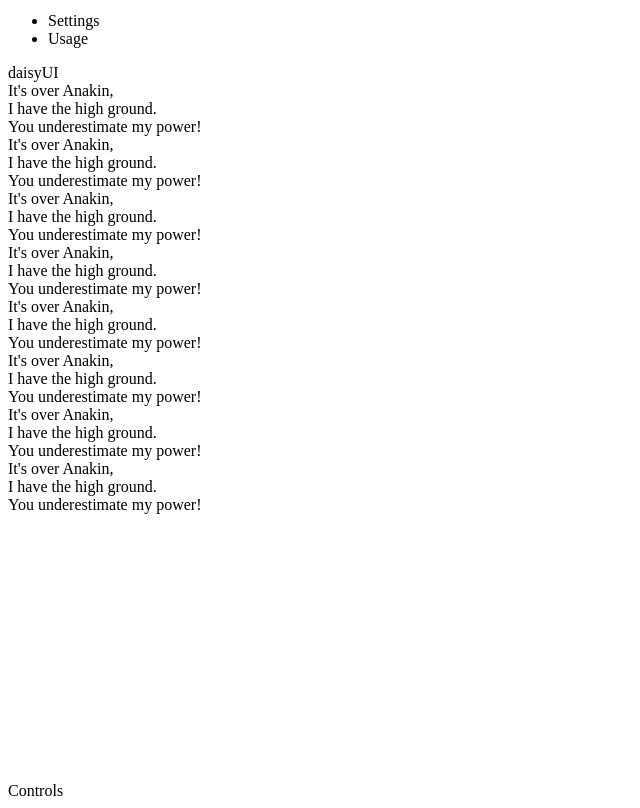
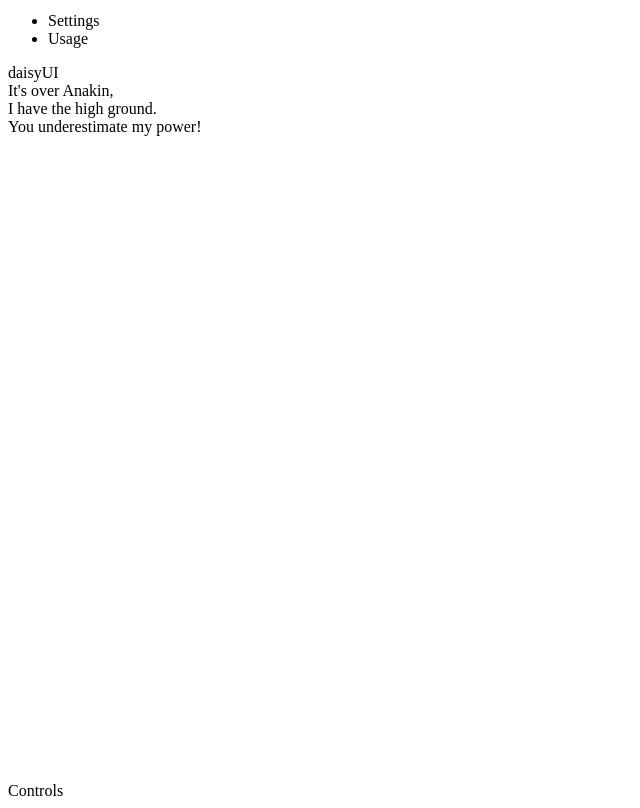
Before and after one commit to its-saran/svelte-daisy, a SvelteKit app: page / in a window 1280 px wide. Shown: the part 1300-2108 px from the top of the page, without its empty margins (0-640 px from the left). Built offline with nearby package versions, Linux system fonts and the light colour scheme.

Commit message:
Test sidebar scrolling

```diff
--- a/src/app.html
+++ b/src/app.html
@@ -1,5 +1,5 @@
 <!doctype html>
-<html lang="en" data-theme="dark">
+<html lang="en" data-theme="light">
 	<head>
 		<meta charset="utf-8" />
 		<link rel="icon" href="%sveltekit.assets%/favicon.png" />
--- a/src/routes/+page.svelte
+++ b/src/routes/+page.svelte
@@ -33,50 +33,8 @@
         <div class="chat chat-end">
             <div class="chat-bubble">You underestimate my power!</div>
         </div>
-        <div class="chat chat-start">
-            <div class="chat-bubble">It's over Anakin, <br/>I have the high ground.</div>
-        </div>
-        <div class="chat chat-end">
-            <div class="chat-bubble">You underestimate my power!</div>
-        </div>
-        <div class="chat chat-start">
-            <div class="chat-bubble">It's over Anakin, <br/>I have the high ground.</div>
-        </div>
-        <div class="chat chat-end">
-            <div class="chat-bubble">You underestimate my power!</div>
-        </div>
-        <div class="chat chat-start">
-            <div class="chat-bubble">It's over Anakin, <br/>I have the high ground.</div>
-        </div>
-        <div class="chat chat-end">
-            <div class="chat-bubble">You underestimate my power!</div>
-        </div>
-        <div class="chat chat-start">
-            <div class="chat-bubble">It's over Anakin, <br/>I have the high ground.</div>
-        </div>
-        <div class="chat chat-end">
-            <div class="chat-bubble">You underestimate my power!</div>
-        </div>
-        <div class="chat chat-start">
-            <div class="chat-bubble">It's over Anakin, <br/>I have the high ground.</div>
-        </div>
-        <div class="chat chat-end">
-            <div class="chat-bubble">You underestimate my power!</div>
-        </div>
-        <div class="chat chat-start">
-            <div class="chat-bubble">It's over Anakin, <br/>I have the high ground.</div>
-        </div>
-        <div class="chat chat-end">
-            <div class="chat-bubble">You underestimate my power!</div>
-        </div>
-        <div class="chat chat-start">
-            <div class="chat-bubble">It's over Anakin, <br/>I have the high ground.</div>
-        </div>
-        <div class="chat chat-end">
-            <div class="chat-bubble">You underestimate my power!</div>
-        </div>
     </div>
-    <div class="controls z-10 flex items-center justify-center">
+    <div class="controls z-10 flex items-center justify-center fixed w-full border border-zinc-500">
         <div class="py-12">Controls</div>
     </div>
 </div>
```
